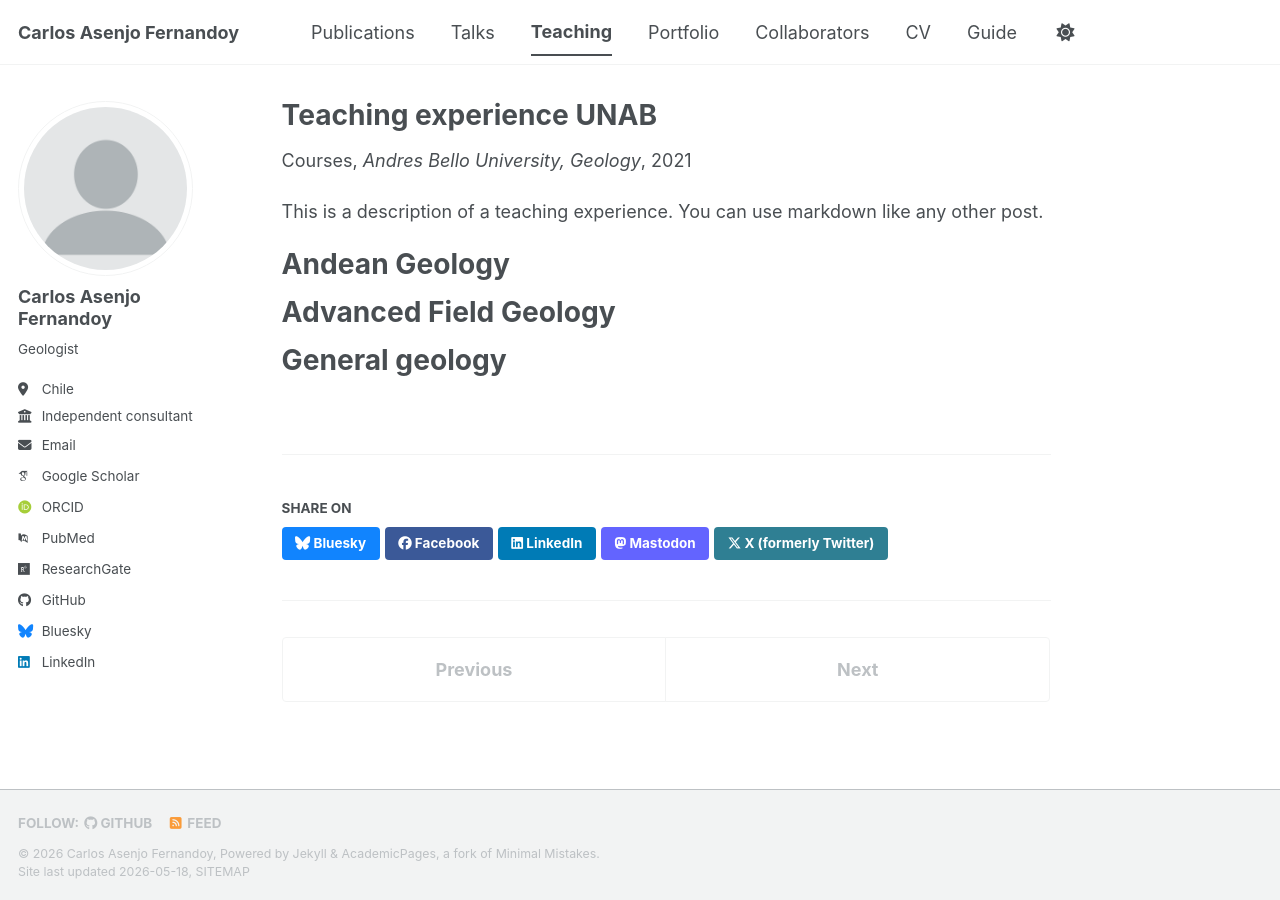
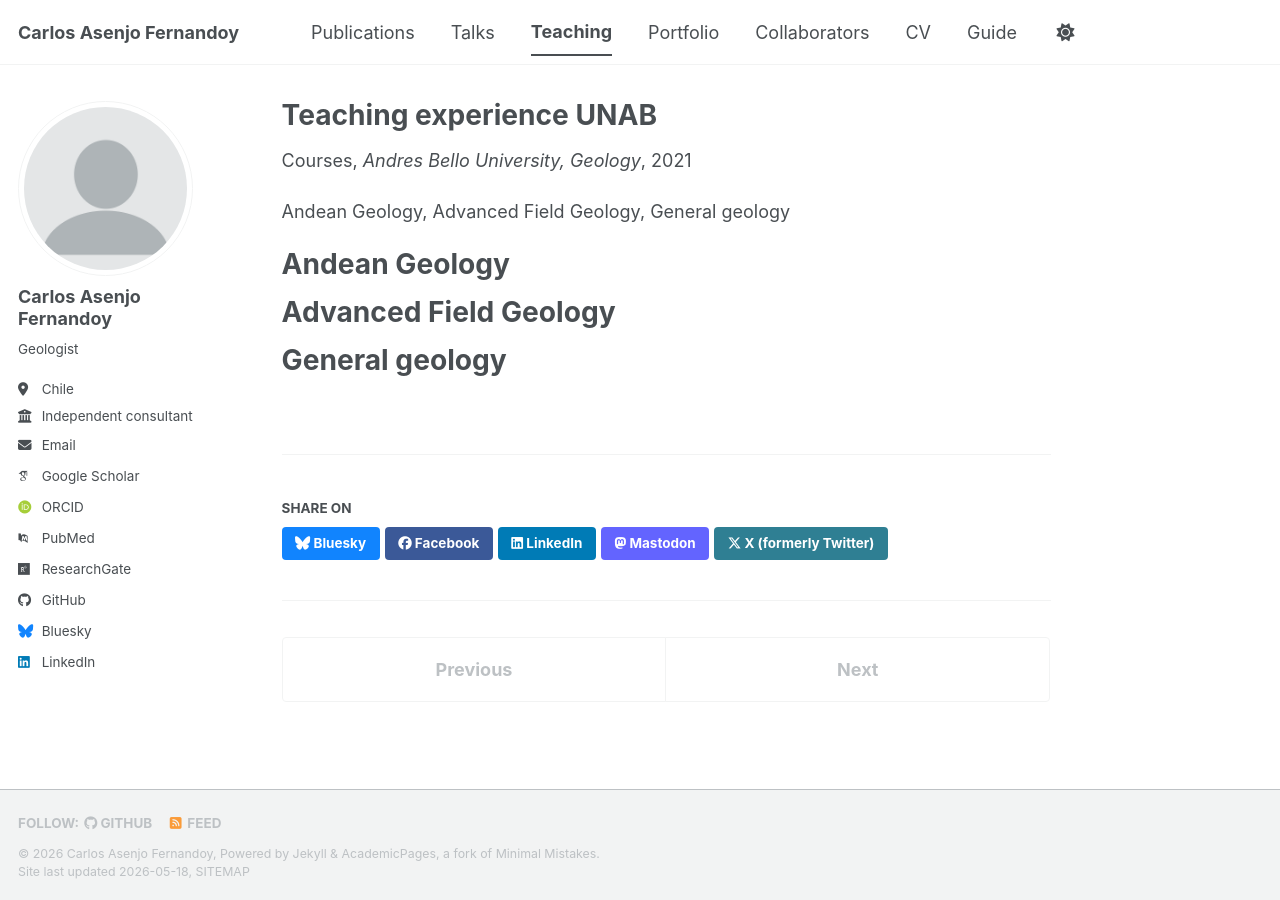
Before and after one commit to asenjocarlos/asenjocarlos.github.io, a Jekyll site: the page built from _teaching/2015-spring-teaching-2.md, in a window 1280 px wide. Built offline with Jekyll 4.4.1, drawn with Linux system fonts in a browser that asks for light colours; some web fonts are replaced; a script bundle is joined from its source files by our own code; library files that are not in the unit come from our copies.

Commit message:
Update 2015-spring-teaching-2.md

```diff
--- a/_teaching/2015-spring-teaching-2.md
+++ b/_teaching/2015-spring-teaching-2.md
@@ -8,7 +8,7 @@
 location: "Santiago, Chile"
 ---
 
-This is a description of a teaching experience. You can use markdown like any other post.
+Andean Geology, Advanced Field Geology, General geology
 
 Andean Geology
 ======
```
